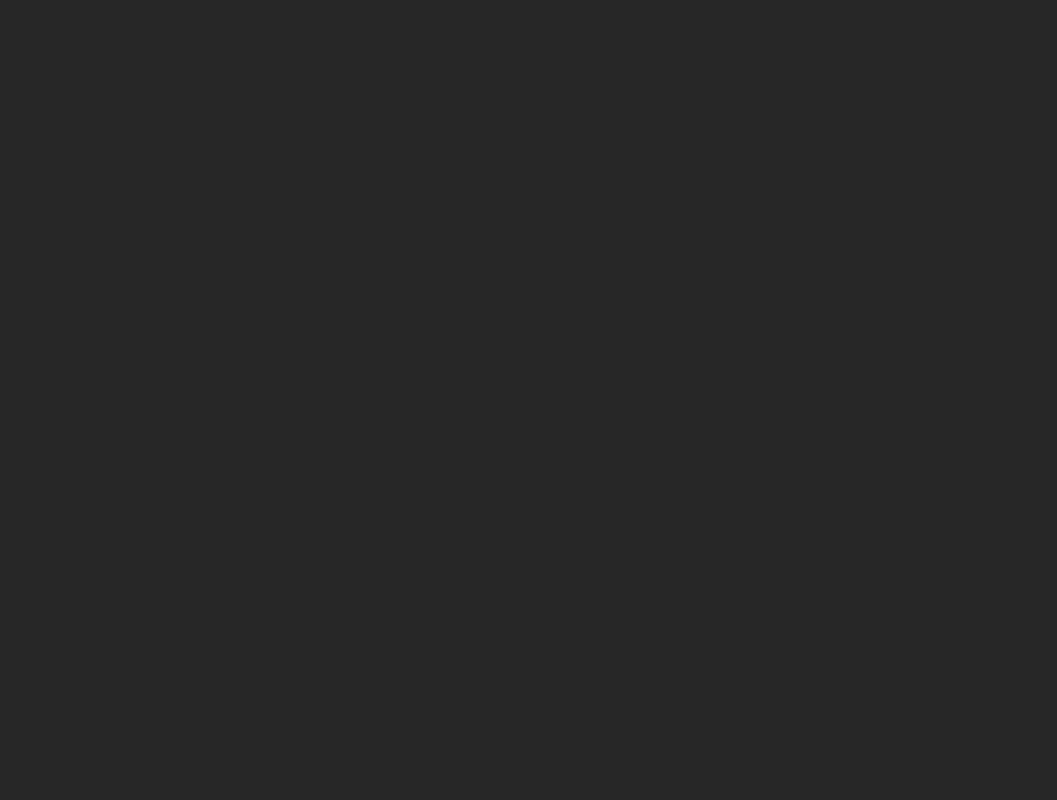
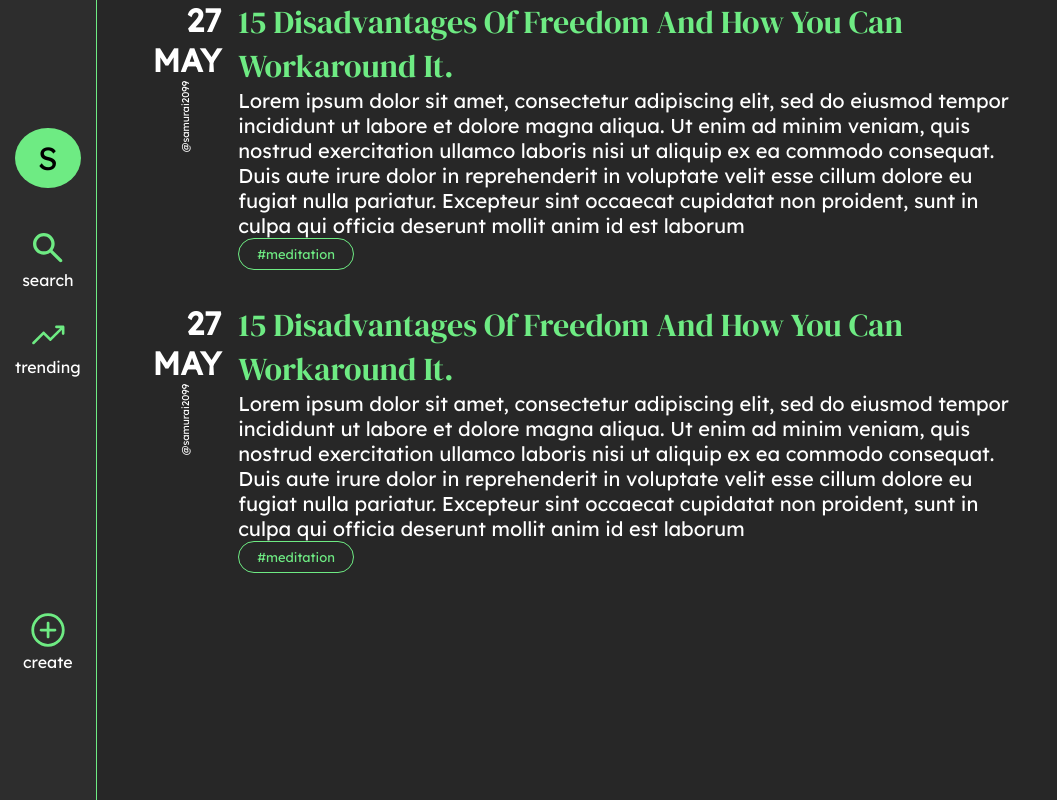
Before and after one commit to VividTruthKeeper/nLog-client, a React (Vite) app in the folder client/: page /home in a window 1280 px wide. Before the commit this address had no page. Shown: the whole page, without its empty margins (0-1057 px from the left). Built offline with nearby package versions, Linux system fonts and the light colour scheme.

Commit message:
home page init

```diff
--- a/client/src/App.tsx
+++ b/client/src/App.tsx
@@ -7,6 +7,7 @@ import "./assets/styles/style.scss";
 // Pages
 import Login from "./pages/Login";
 import SignUp from "./pages/SignUp";
+import Home from "./pages/Home";
 import { Post } from "./pages/Post";
 import SideBar from "./components/global/SideBar";
 
@@ -17,7 +18,7 @@ const App = () => {
         <Route path="/login" element={<Login />} />
         <Route path="/sign_up" element={<SignUp />} />
         <Route path="/post" element={<Post />} />
-        <Route path="/sidebar" element={<SideBar />} />
+        <Route path="/home" element={<Home />} />
       </Routes>
     </main>
   );
--- /dev/null
+++ b/client/src/assets/styles/_article.scss
@@ -0,0 +1,55 @@
+.article-wrapper {
+    color: #fff;
+    display: flex;
+    gap: 1.7rem;
+}
+
+.article-title {
+    @include font-serif;
+    font-weight: 400;
+    color: $base-green;
+    font-size: 3.2rem;
+}
+
+.article-text {
+    @include font-lexend;
+    font-size: 2rem;
+    font-weight: 400;
+}
+
+.article-tag {
+    display: inline-block;
+    padding: 0.7rem 1.8rem;
+    @include font-lexend;
+    font-size: 1.3rem;
+    color: $base-green;
+    font-weight: 500;
+    border: 1px solid $base-green;
+    border-radius: 100rem;
+}
+
+.article-sidebar {
+    display: flex;
+    flex-direction: column;
+    align-items: flex-end;
+    gap: 3rem;
+
+    .article-date {
+        max-width: 7.3rem;
+        width: 100%;
+        @include font-lexend;
+        font-size: 3.2rem;
+        font-weight: 600;
+        text-align: right;
+        text-transform: uppercase;
+    }
+
+    .article-author {
+        display: block;
+        transform: rotate(-90deg);
+        @include font-lexend;
+        font-weight: 1.6rem;
+        font-weight: 400;
+        color: #fff;
+    }
+}
--- /dev/null
+++ b/client/src/assets/styles/_home.scss
@@ -0,0 +1,12 @@
+.home-wrapper {
+    display: flex;
+    gap: 5.3rem;
+
+    .home-main {
+        max-width: 88.7rem;
+        width: 100%;
+        display: flex;
+        flex-direction: column;
+        gap: 3.3rem;
+    }
+}
--- a/client/src/assets/styles/style.scss
+++ b/client/src/assets/styles/style.scss
@@ -1,5 +1,10 @@
+// General
 @import "./variables";
 @import "./general";
+// Pages
 @import "./sign";
+@import "./home";
 @import "./post";
+// Components
 @import "./sidebar";
+@import "./article";
--- /dev/null
+++ b/client/src/components/article/Article.tsx
@@ -0,0 +1,31 @@
+// Modules
+import { Link } from "react-router-dom";
+
+// Interfaces
+interface articleProps {
+    date: number;
+    author: string;
+    title: string;
+    text: string;
+    tags: [
+        tag: string,
+    ]
+}
+
+const Article = () => {
+  return (
+    <div className="article-wrapper">
+        <div className="article-sidebar">
+            <h2 className="article-date">27 may</h2>
+            <Link to="/home" className="article-author">@samurai2099</Link>
+        </div>
+        <div className="article-content">
+            <h2 className="article-title">15 Disadvantages Of Freedom And How You Can Workaround It.</h2>
+            <p className="article-text">Lorem ipsum dolor sit amet, consectetur adipiscing elit, sed do eiusmod tempor incididunt ut labore et dolore magna aliqua. Ut enim ad minim veniam, quis nostrud exercitation ullamco laboris nisi ut aliquip ex ea commodo consequat. Duis aute irure dolor in reprehenderit in voluptate velit esse cillum dolore eu fugiat nulla pariatur. Excepteur sint occaecat cupidatat non proident, sunt in culpa qui officia deserunt mollit anim id est laborum </p>
+            <Link to="/home" className="article-tag">#meditation</Link>
+        </div>
+    </div>
+  )
+}
+
+export default Article;
--- /dev/null
+++ b/client/src/pages/Home.tsx
@@ -0,0 +1,16 @@
+import Article from "../components/article/Article";
+import SideBar from "../components/global/SideBar";
+
+const Home = () => {
+  return (
+    <div className="home-wrapper">
+        <SideBar />
+        <main className="home-main">
+            <Article />
+            <Article />
+        </main>
+    </div>
+  )
+}
+
+export default Home;
```
